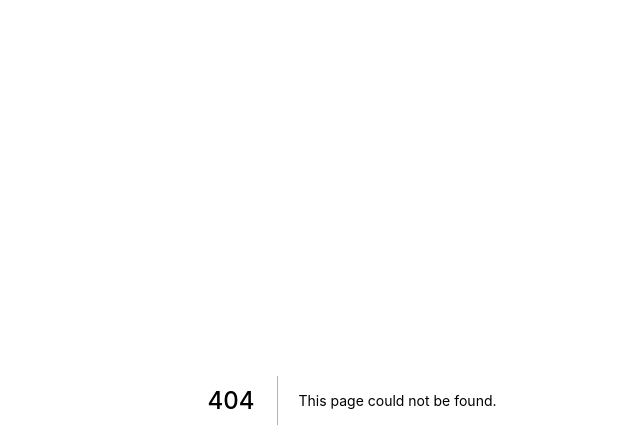
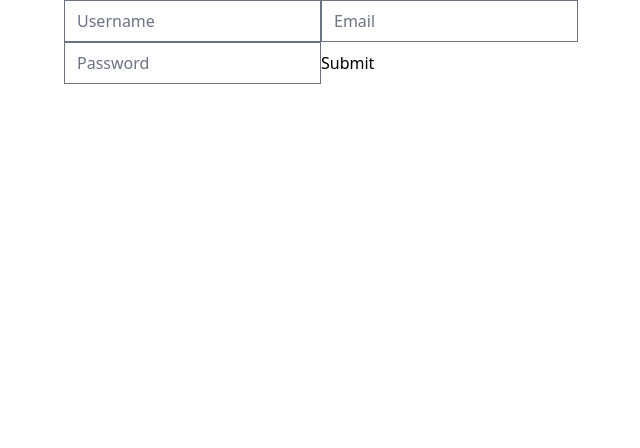
Before and after one commit to jjuny0113/nextjsProject, a Next.js app: page /forms in a window 1280 px wide. Before the commit this address had no page. Shown: the top 448 px of the page, without its empty margins (288-928 px from the left). Built offline with nearby package versions, Linux system fonts and the light colour scheme.

Commit message:
react-hook-form 연습

```diff
--- a/package.json
+++ b/package.json
@@ -13,7 +13,8 @@
     "@tailwindcss/forms": "^0.5.2",
     "next": "12.2.3",
     "react": "18.2.0",
-    "react-dom": "18.2.0"
+    "react-dom": "18.2.0",
+    "react-hook-form": "^7.34.0"
   },
   "devDependencies": {
     "@types/node": "18.6.2",
--- /dev/null
+++ b/pages/forms.tsx
@@ -0,0 +1,81 @@
+import React from "react";
+import {
+  DeepRequired,
+  FieldErrors,
+  FieldErrorsImpl,
+  useForm,
+} from "react-hook-form";
+
+interface LoginForm {
+  username: string;
+  password: string;
+  email: string;
+}
+
+const Forms = () => {
+  const {
+    register,
+    watch,
+    handleSubmit,
+    setError,
+    reset,
+    formState: { errors },
+  } = useForm<LoginForm>({
+    mode: "onChange",
+  });
+
+  const onValid = (data: LoginForm) => {
+    console.log("invalid");
+    // username 있으면
+    setError('username',{
+        message:"유저가 존재합니다."
+    })
+  };
+
+  const onInVaild = (errors: FieldErrorsImpl<DeepRequired<LoginForm>>) => {
+    console.log("errors", errors);
+    reset()
+  };
+  console.log(errors);
+  return (
+    <form onSubmit={handleSubmit(onValid, onInVaild)}>
+      <input
+        {...register("username", {
+          required: "Username is required",
+          minLength: {
+            message: "Username은 5글짜 이상이여야합니다.",
+            value: 5,
+          },
+        })}
+        type="text"
+        placeholder="Username"
+        className={`${
+          Boolean(errors.username?.message) ? "border-red-500" : ""
+        }`}
+      />
+
+      <input
+        {...register("email", {
+          required: "email is required",
+          validate: {
+            notGmail: (value) =>
+              !value.includes("@gmail.com") || "Gmail is not allowed",
+          },
+        })}
+        type="email"
+        placeholder="Email"
+      />
+      {errors.email?.message}
+      <input
+        {...register("password", {
+          required: "password required",
+        })}
+        type="password"
+        placeholder="Password"
+      />
+      <input type="submit" placeholder="Create Account" />
+    </form>
+  );
+};
+
+export default Forms;
```
Also changed, not shown: 1 other file (tests, documents, lock files or other folders).
